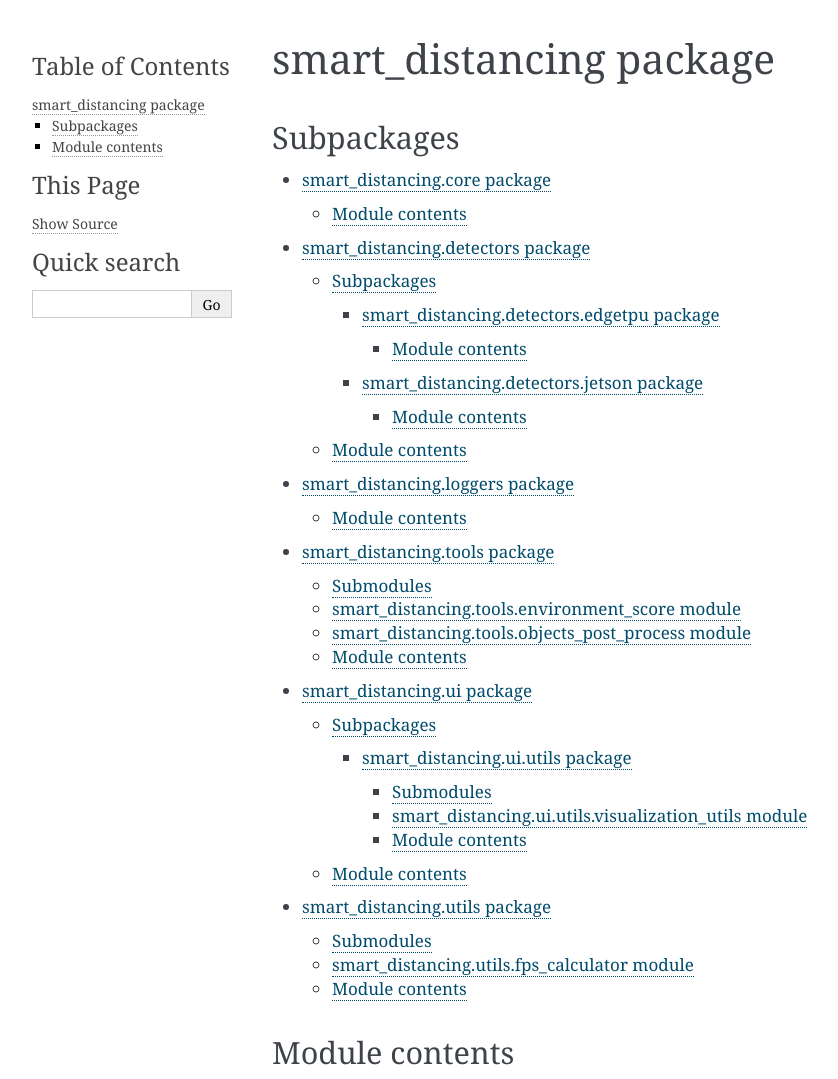
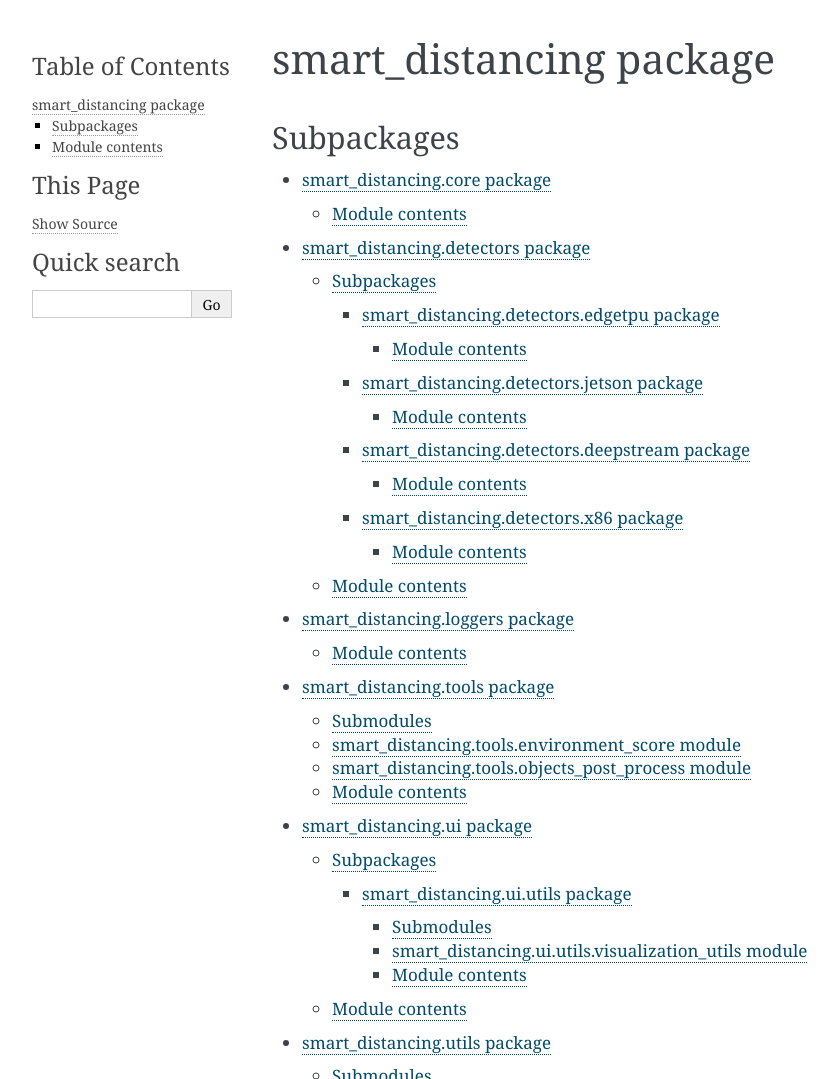
Before and after one commit to galliot-us/neuralet, a Sphinx documentation site: the page built from applications/smart-distancing/docs/source/smart_distancing.rst, in a window 1280 px wide, cut to the strip 0-1079 px from the top of the page. Shown: the whole strip, without its empty margins (148-986 px from the left). Built offline with Sphinx 7.4.7, drawn with Linux system fonts in a browser that asks for light colours.

Commit message:
add new detectors to docs

```diff
--- /dev/null
+++ b/applications/smart-distancing/docs/source/smart_distancing.detectors.deepstream.rst
@@ -0,0 +1,10 @@
+smart\_distancing.detectors.deepstream package
+==========================================
+
+Module contents
+---------------
+
+.. automodule:: smart_distancing.detectors.deepstream
+   :members:
+   :undoc-members:
+   :show-inheritance:
--- a/applications/smart-distancing/docs/source/smart_distancing.detectors.rst
+++ b/applications/smart-distancing/docs/source/smart_distancing.detectors.rst
@@ -9,6 +9,8 @@ Subpackages
 
    smart_distancing.detectors.edgetpu
    smart_distancing.detectors.jetson
+   smart_distancing.detectors.deepstream
+   smart_distancing.detectors.x86
 
 Module contents
 ---------------
--- /dev/null
+++ b/applications/smart-distancing/docs/source/smart_distancing.detectors.x86.rst
@@ -0,0 +1,10 @@
+smart\_distancing.detectors.x86 package
+==========================================
+
+Module contents
+---------------
+
+.. automodule:: smart_distancing.detectors.x86
+   :members:
+   :undoc-members:
+   :show-inheritance:
```
